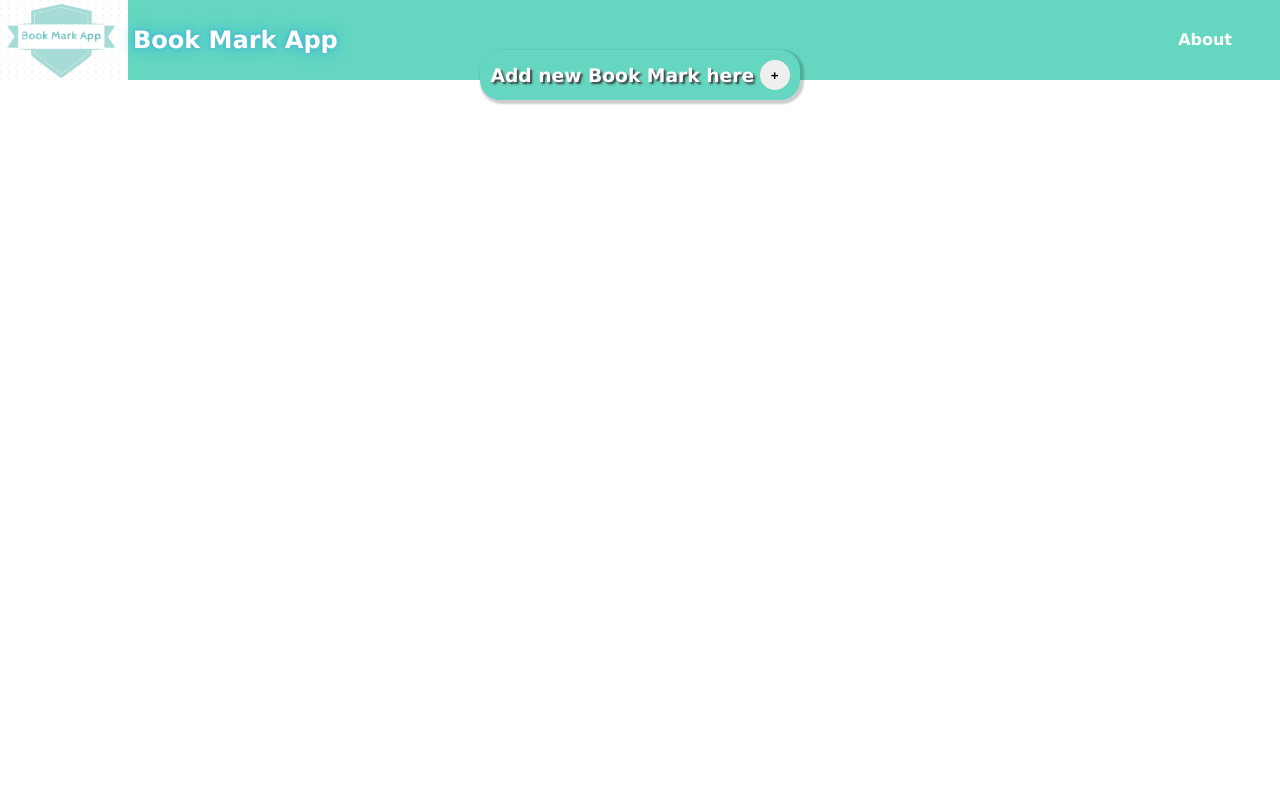
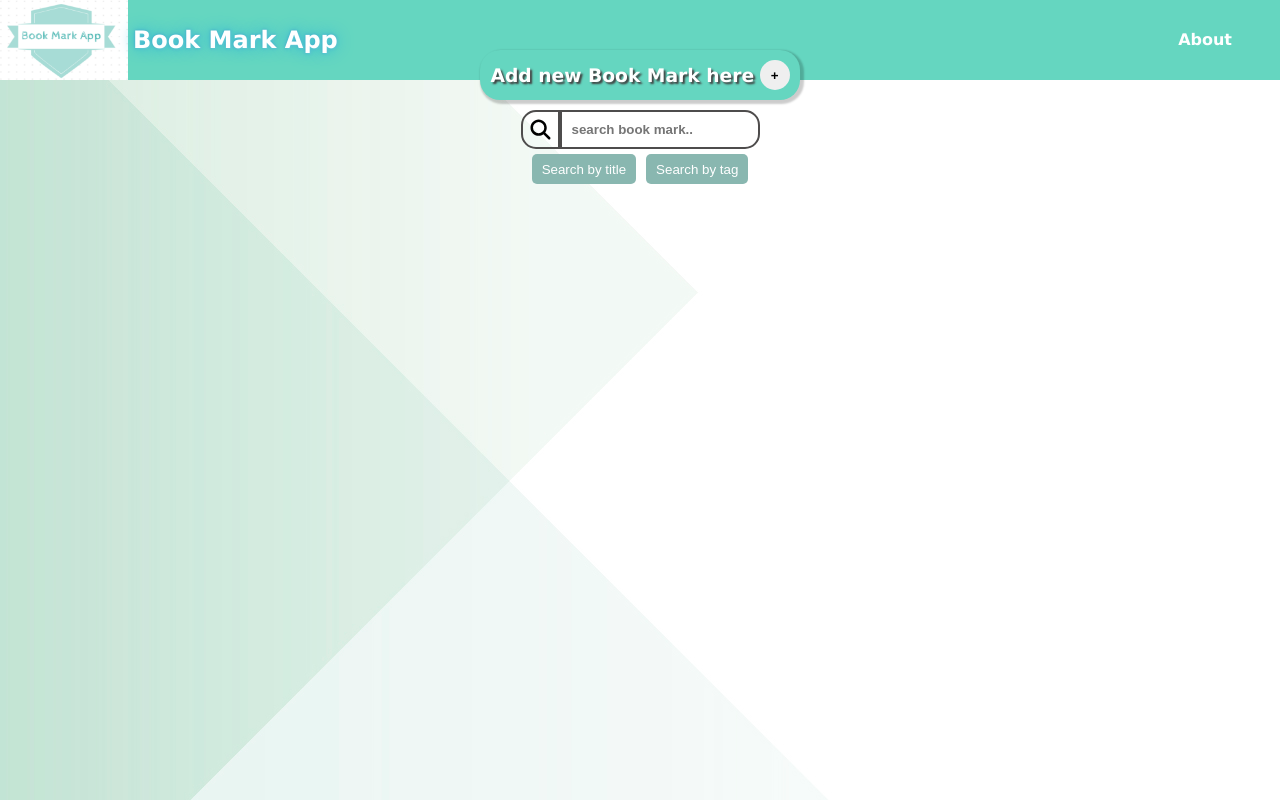
Before and after one commit to Sudhanva-Nadiger/Book-Mark-App, a React (Create React App) app in the folder client/: page / in a window 1280 px wide. Built offline with nearby package versions, Linux system fonts and the light colour scheme.

Commit message:
search bar implimentation

```diff
--- a/client/public/index.html
+++ b/client/public/index.html
@@ -12,6 +12,12 @@
     <link rel="apple-touch-icon" href="%PUBLIC_URL%/logo192.png" />
     <link rel="manifest" href="%PUBLIC_URL%/manifest.json" />
     <title>Book Mark App</title>
+
+    <style>
+      body{
+        background-image: url("./bg-pic.jpg");
+      }
+    </style>
   </head>
   <body>
     <noscript>You need to enable JavaScript to run this app.</noscript>
--- a/client/src/App.css
+++ b/client/src/App.css
@@ -241,3 +241,48 @@ input{
   visibility: visible;
   opacity: 1;
 }
+
+.search-bar{
+  display: flex;
+  margin-top: 10px;
+  align-items: center;
+}
+
+.search-bar input{
+  margin-left: 0;
+  border-radius: 0 15px 15px 0;
+}
+
+ .search-btn{
+  display: flex;
+  align-items: center;
+  height: 30px;
+  margin: 5px;;
+  cursor: pointer;
+  background-color:#89b7b0;
+  padding: 10px;
+  border-radius: 5px;
+  color: #fff;
+}
+
+.search-btn:hover{
+  background-color: #4ebfae;
+}
+
+.search-icon{
+  margin-right: 0;
+  height: 20px;
+  width: 20px;
+  cursor: pointer;
+  border: 2px solid rgb(78, 76, 76);
+  border-radius: 15px 0 0 15px;
+  padding: 7.5px;
+}
+
+.search-icon:hover{
+  opacity: 0.9;
+}
+
+.btn-wrapper{
+  display: flex;
+}
--- a/client/src/App.jsx
+++ b/client/src/App.jsx
@@ -3,6 +3,7 @@ import React, { useState} from 'react';
 import NavBar from './components/NavBar';
 import InputCard from './components/InputCard';
 import AddBookMark from './components/AddBookMark';
+import SearchBar from './components/SearchBar';
 
 function App() {
   const [open, setOpen] = useState(false);
@@ -11,6 +12,7 @@ function App() {
     <div className="App">
       <NavBar />
       <AddBookMark setOpen={setOpen}/>
+      <SearchBar/>
      <div className={open ? 'helper-div show' : "helper-div"} style={{margin:"0", left:"0",position:"absolute"}}> <InputCard setOpen={setOpen}/> </div>
     </div>
   );
--- a/client/src/components/InputCard.jsx
+++ b/client/src/components/InputCard.jsx
@@ -4,7 +4,7 @@ import { faTags, faLink } from '@fortawesome/free-solid-svg-icons'
 import TagBox from './TagBox'
 import Axios from "axios"
 
-const InputCard = ({ setOpen,conditionalClassName }) => {
+const InputCard = ({ setOpen, conditionalClassName }) => {
   const [title, setTitle] = useState("");
   const [tagName, setTagName] = useState("")
   const [link, setLink] = useState("")
@@ -16,10 +16,10 @@ const InputCard = ({ setOpen,conditionalClassName }) => {
   }
 
   function handleSubmit() {
-      Axios.post("http://localhost:3001/insert",{
-        bookmarkTitle : title,
-        bookmarkTags : tags,
-        bookmarkLink : link,
+    Axios.post("http://localhost:3001/insert", {
+      bookmarkTitle: title,
+      bookmarkTags: tags,
+      bookmarkLink: link,
       bookmarkDescription: description
     })
 
@@ -34,13 +34,20 @@ const InputCard = ({ setOpen,conditionalClassName }) => {
     <div className="modal">
       <div className='bookmark-input'>
         <button style={{
-          fontSize:"20px",
+          fontSize: "20px",
           fontWeight: "bold",
           height: "50px",
           width: "50px",
           borderRadius: "50%",
-          cursor:"pointer"
-        }} onClick={() => setOpen(false)}>×</button>
+          cursor: "pointer"
+        }} onClick={() => {
+          setOpen(false)
+          setTitle("");
+          setDescription("")
+          setTags([])
+          setLink("")
+          setTagName("")
+          }}>×</button>
         {/* title */}
         <div className="title">
           <h3>Title of the book mark</h3>
--- /dev/null
+++ b/client/src/components/SearchBar.jsx
@@ -0,0 +1,22 @@
+import React from 'react'
+import { FontAwesomeIcon } from '@fortawesome/react-fontawesome'
+import { faMagnifyingGlass } from '@fortawesome/free-solid-svg-icons'
+import { useState } from 'react'
+
+const SearchBar = () => {
+    const [searchQuery , setSearchQuery] = useState("");
+    return (
+        <>
+            <div className='search-bar'>
+                <FontAwesomeIcon className='search-icon' icon={faMagnifyingGlass} />
+                <input value={searchQuery} onChange={(e)=>setSearchQuery(e.target.value)} type="text" className="search-text" placeholder='search book mark..' />
+            </div>
+            <div className="btn-wrapper">
+                <button className='search-btn'>Search by title</button>
+                <button className='search-btn'>Search by tag</button>
+            </div>
+        </>
+    )
+}
+
+export default SearchBar
```
Also changed, not shown: client/public/bg-pic.jpg (added), 1 other file (tests, documents, lock files or other folders). Lines whose indentation alone changed are shown as unchanged.
